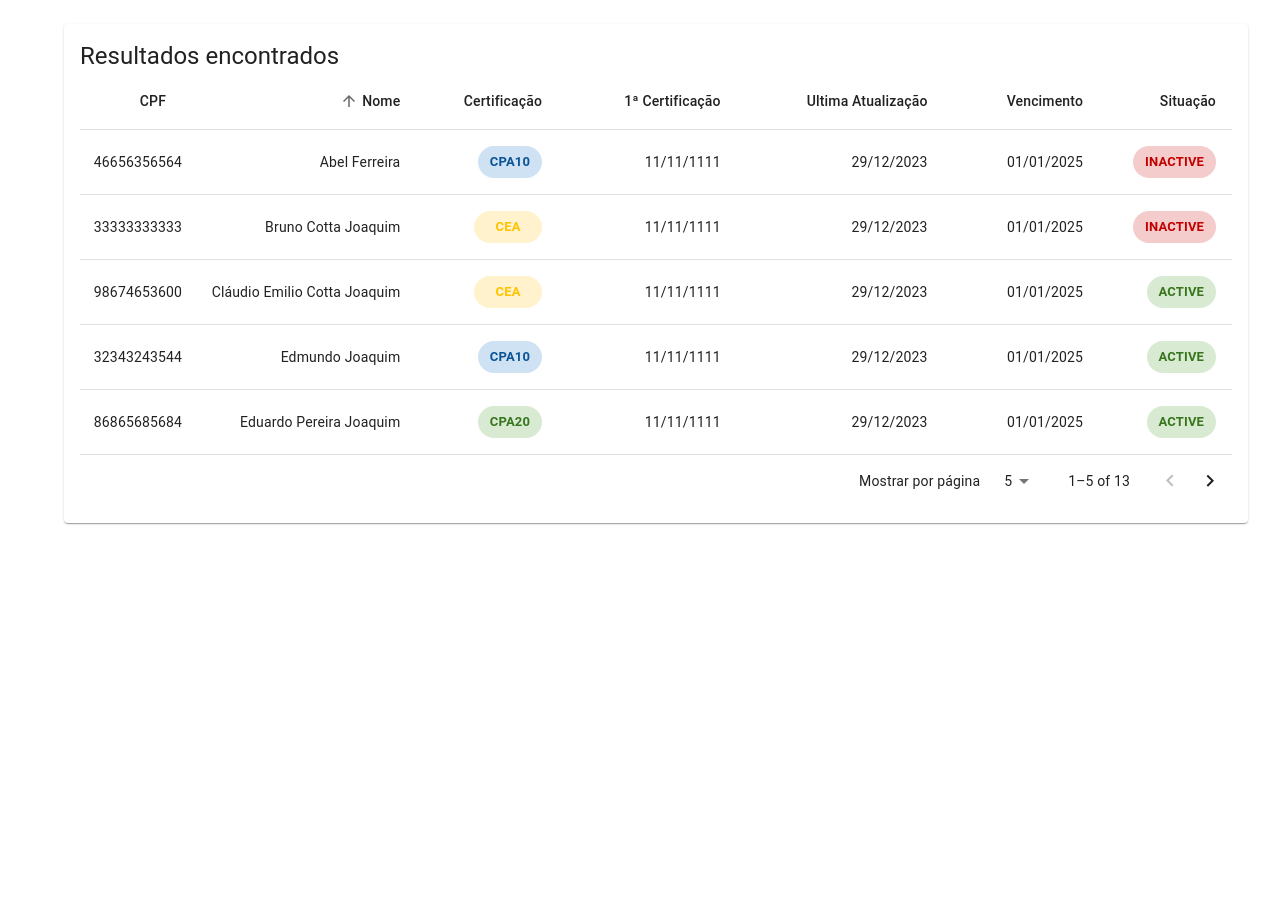
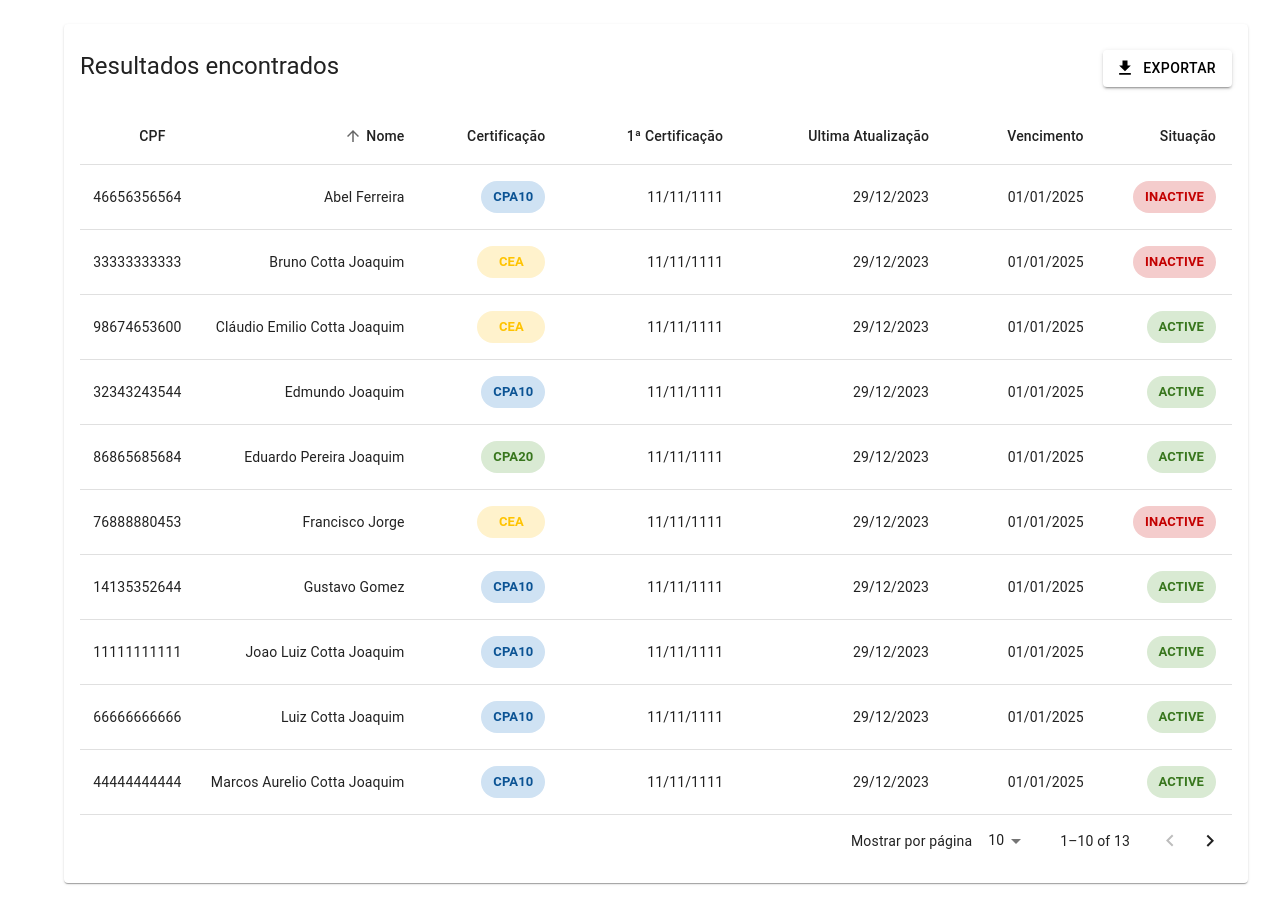
Before and after one commit to alexmacieldeveloper/anbima-certified-app, a React (Create React App) app: page / in a window 1280 px wide. Before the commit the page ends 800 px from the top, so only its background shows below. Built offline with nearby package versions, Linux system fonts and the light colour scheme.

Commit message:
creating menu with options exporting

```diff
--- a/src/components/TableCertification.js
+++ b/src/components/TableCertification.js
@@ -1,8 +1,11 @@
 import { useState, useMemo } from 'react'
 import Box from '@mui/material/Box';
+import Button from '@mui/material/Button';
 import Chip from '@mui/material/Chip';
 import Container from '@mui/material/Container';
-import Typography from '@mui/material/Typography';
+import Menu from '@mui/material/Menu';
+import MenuItem from '@mui/material/MenuItem';
+import Paper from '@mui/material/Paper';
 import PropTypes from 'prop-types';
 import Table from '@mui/material/Table';
 import TableBody from '@mui/material/TableBody';
@@ -12,8 +15,9 @@
 import TablePagination from '@mui/material/TablePagination';
 import TableRow from '@mui/material/TableRow';
 import TableSortLabel from '@mui/material/TableSortLabel';
-import Paper from '@mui/material/Paper';
+import Typography from '@mui/material/Typography';
 import { visuallyHidden } from '@mui/utils';
+import FileDownloadIcon from '@mui/icons-material/FileDownload';
 
 function createData(id, name, certification, firstCertification, lastUpdate, maturity, situation) {
     return {
@@ -156,7 +160,18 @@
     const [orderBy, setOrderBy] = useState('name');
     const [selected, setSelected] = useState([]);
     const [page, setPage] = useState(0);
-    const [rowsPerPage, setRowsPerPage] = useState(5);
+    const [rowsPerPage, setRowsPerPage] = useState(10);
+    const [anchorEl, setAnchorEl] = useState(null);
+
+    const open = Boolean(anchorEl);
+
+    const handleClick = (event) => {
+      setAnchorEl(event.currentTarget);
+    };
+
+    const handleClose = () => {
+      setAnchorEl(null);
+    };
 
     const handleRequestSort = (event, property) => {
         const isAsc = orderBy === property && order === 'asc';
@@ -213,7 +228,33 @@
     return (
         <Container sx={{ paddingTop: '24px'}}>
             <Paper sx={{ width: '100%', mb: 2, padding: '16px'}}>
-                <Typography variant="h5">Resultados encontrados</Typography>
+              <TableHead sx={{ display: 'flex', justifyContent: 'space-between', margin: '10px 0 20px'}}>
+                  <Typography variant="h5">Resultados encontrados</Typography>
+                  <Button
+                    variant="contained"
+                    aria-controls={open ? 'basic-menu' : undefined}
+                    aria-haspopup="true"
+                    aria-expanded={open ? 'true' : undefined}
+                    onClick={handleClick}
+                    startIcon={<FileDownloadIcon />}
+                    sx={{ color: '#000000', bgcolor: 'transparent'}}
+                  >
+                    EXPORTAR
+                  </Button>
+                  <Menu
+                    id="basic-menu"
+                    anchorEl={anchorEl}
+                    open={open}
+                    onClose={handleClose}
+                    MenuListProps={{
+                      'aria-labelledby': 'basic-button',
+                    }}
+                  >
+                    <MenuItem onClick={handleClose}>Exportar para PDF</MenuItem>
+                    <MenuItem onClick={handleClose}>Exportar para Excel</MenuItem>
+                  </Menu>
+              </TableHead>
+
                 <TableContainer>
                     <Table
                         sx={{ minWidth: 750 }}
```
